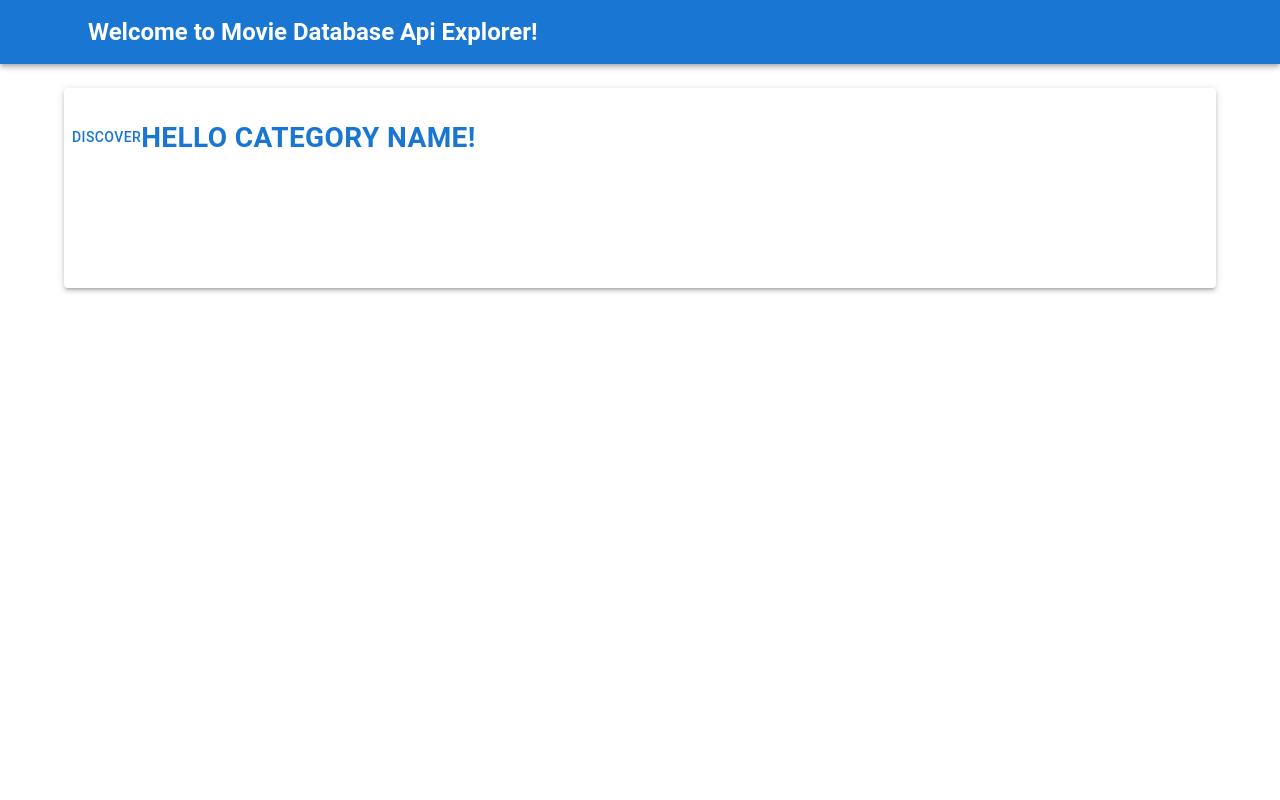
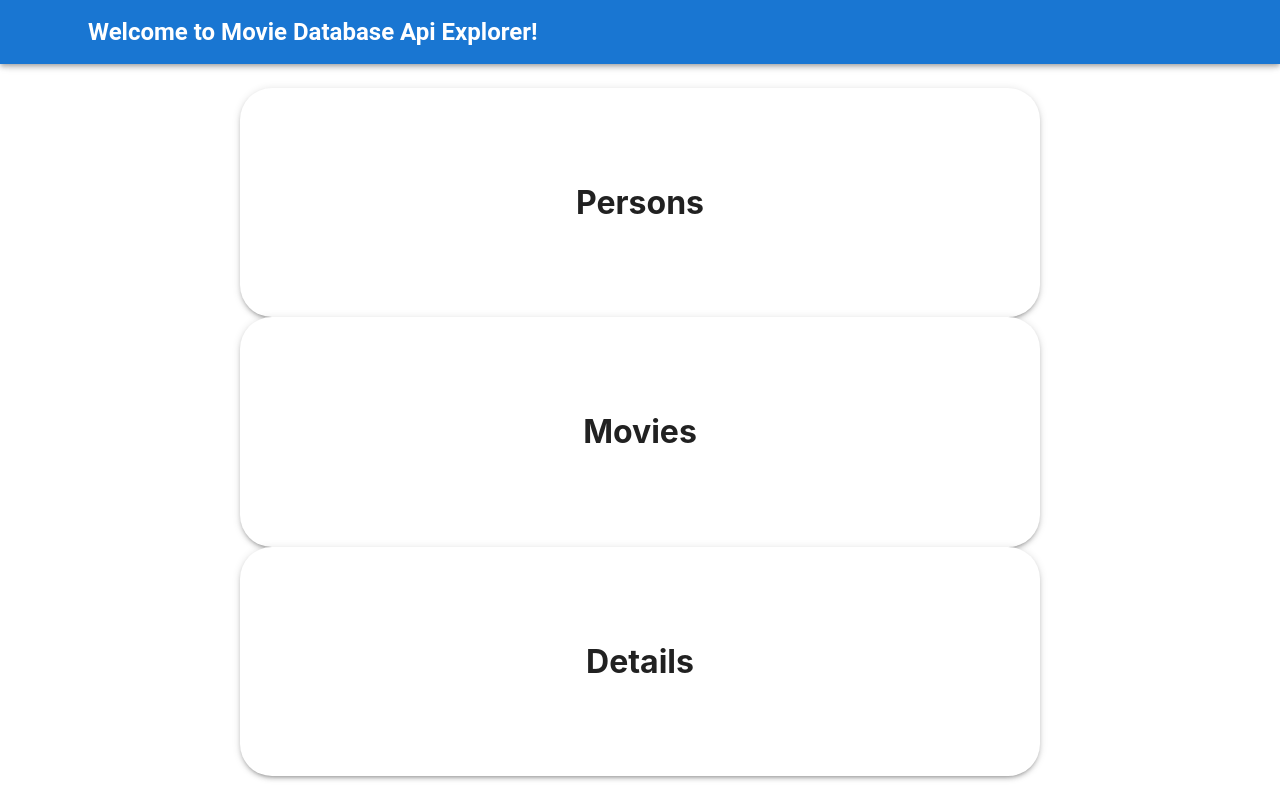
Before and after one commit to leeringrose/zh-movie-database-api-test, a React (Create React App) app: page /dashboard in a window 1280 px wide. Built offline with nearby package versions, Linux system fonts and the light colour scheme; the HTML template or start-up script is replaced by a standard one.

Commit message:
update images location

```diff
--- a/src/components/CategoryButton/index.tsx
+++ b/src/components/CategoryButton/index.tsx
@@ -1,18 +1,57 @@
 import React from 'react';
 
-import Button from '@mui/material/Button';
+import Paper from '@mui/material/Paper';
+import useMediaQuery from '@mui/material/useMediaQuery';
 
 interface ICategoryButton {
   title: string
-  children: React.ReactNode
+  imageName?: string
+  children?: React.ReactNode,
+  onButtonClick: (title: string) => void
 }
 
-const CategoryButton: React.FC<ICategoryButton> = ({ title, children }) => {
+// eslint-disable-next-line max-len
+const CategoryButton: React.FC<ICategoryButton> = ({ title, children, imageName, onButtonClick, ...rest }) => {
 
-  return <Button>
-    {title}
-    {children}
-  </Button>;
+  // eslint-disable-next-line no-console
+  console.log(rest);
+
+
+  const matches = useMediaQuery('(min-width: 601px)');
+
+  return <Paper
+    elevation={3}
+    sx={{
+      position: 'relative',
+      borderRadius: '2em',
+      width: matches ? 800 : '100%',
+      height: matches ? 250 : 150,
+      display: 'flex',
+      justifyContent: 'center',
+      alignItems: 'center',
+      cursor: 'pointer',
+      ':hover': {
+        opacity: 0.7,
+        border: '3px solid #112bbe'
+      }
+    }}
+    onClick={() => onButtonClick(title)}
+    {...rest}
+  >
+    {imageName && <img
+      style={{
+        position: 'absolute',
+        borderRadius: '2em',
+        zIndex: 0
+      }}
+      width='100%'
+      height='100%'
+      src={`/assets/images/category-buttons/${imageName}`}
+      alt={'category-background'}
+    />}
+    <h1 style={{ zIndex: 10 }}>{title}</h1>
+    {children && children}
+  </Paper >;
 };
 
 export default CategoryButton;
--- a/src/pages/Dashboard.tsx
+++ b/src/pages/Dashboard.tsx
@@ -1,37 +1,35 @@
 import React from 'react';
+import { useNavigate } from 'react-router-dom';
 
-import Container from '@mui/material/Container';
-import Paper from '@mui/material/Paper';
+import Box from '@mui/material/Box';
 import CategoryButton from '../components/CategoryButton';
-
 
 const Dashboard: React.FC = () => {
 
+  const navigate = useNavigate();
+
+  const handleClickCategory = (categoryTitle: string) => {
+    // eslint-disable-next-line no-console
+    console.log(`${categoryTitle} clicked`);
+    navigate(`/${categoryTitle}`);
+  };
+
   return (
-    <Container
+    <Box
+      display='flex'
+      flexDirection='column'
+      alignItems='center'
+      justifyContent='space-between'
       sx={{
-        p: 3,
-        display: 'flex',
-        flexDirection: 'column',
-        alignItems: 'center',
         overflow: 'auto',
-        flex: 1
+        flex: 1,
+        p: 3
       }}
     >
-      <Paper
-        elevation={3}
-        sx={{
-          width: '100%',
-          height: '200px'
-        }}
-      >
-        <CategoryButton
-          title='Discover'
-        >
-          <h1>Hello Category Name!</h1>
-        </CategoryButton>
-      </Paper>
-    </Container >
+      <CategoryButton title='Persons' onButtonClick={handleClickCategory} />
+      <CategoryButton title='Movies' onButtonClick={handleClickCategory} />
+      <CategoryButton title='Details' onButtonClick={handleClickCategory} />
+    </Box >
   );
 };
 
```
Also changed, not shown: public/assets/images/movies_img_button.png (deleted), public/assets/images/persons_img_button.png (deleted).
